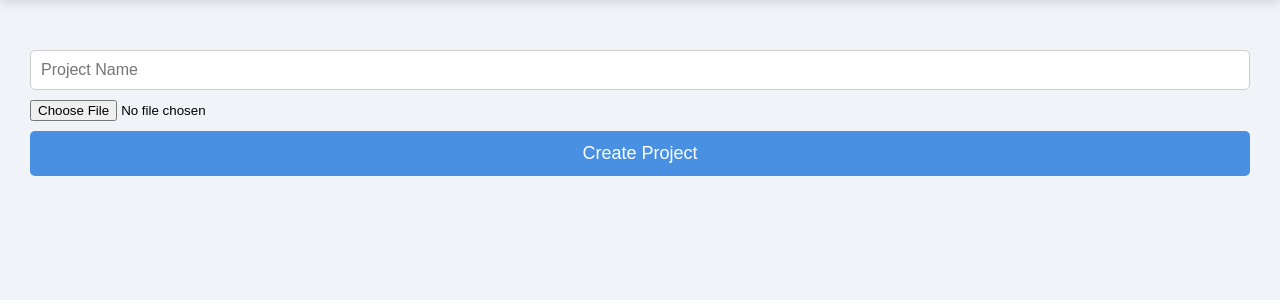
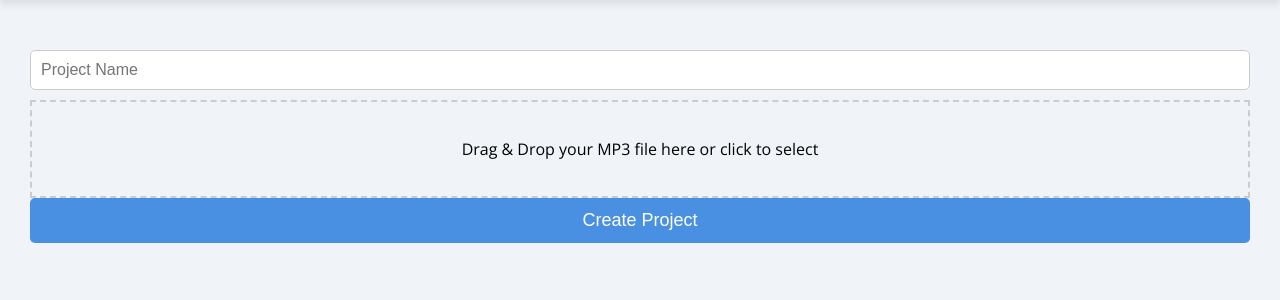
Before and after one commit to yaneivan/klin_klinom_v3, a Flask app: page /projects in a window 1280 px wide. Shown: the part 70-370 px from the top of the page. Run offline with Flask 3, Linux system fonts and the light colour scheme; the visitor is signed in with stand-in values (Sample User, id 1); data comes from the database, SQL or seed files in the repository; data that the repository does not hold is empty.

Commit message:
added file upload box

```diff
--- a/templates/projects.html
+++ b/templates/projects.html
@@ -6,6 +6,18 @@
     <title>Project Selection - klin_klinom_v2</title>
     <link href="https://fonts.googleapis.com/css2?family=Open+Sans:wght@400;600&display=swap" rel="stylesheet">
     <link rel="stylesheet" href="{{ url_for('static', filename='css/styles.css') }}">
+    <style>
+        .file-upload {
+            border: 2px dashed #ccc;
+            padding: 20px;
+            text-align: center;
+            cursor: pointer;
+        }
+        .file-upload.dragover {
+            border-color: #007bff;
+            background-color: #f0f8ff;
+        }
+    </style>
     <script>
         function updateStatus(projectId) {
             fetch(`/project/${projectId}/status`)
@@ -32,12 +44,49 @@
             window.location.href = `/editor/${projectId}`;
         }
 
+        function handleDragOver(event) {
+            event.preventDefault();
+            event.currentTarget.classList.add('dragover');
+        }
+
+        function handleDragLeave(event) {
+            event.currentTarget.classList.remove('dragover');
+        }
+
+        function handleDrop(event) {
+            event.preventDefault();
+            event.currentTarget.classList.remove('dragover');
+            const fileInput = event.currentTarget.querySelector('input[type="file"]');
+            fileInput.files = event.dataTransfer.files;
+            // Display the file name
+            const fileName = fileInput.files[0].name;
+            event.currentTarget.querySelector('p').textContent = `File selected: ${fileName}`;
+        }
+
+        function handleFileInputChange(event) {
+            const fileInput = event.currentTarget;
+            const fileName = fileInput.files[0].name;
+            const fileUpload = fileInput.closest('.file-upload');
+            fileUpload.querySelector('p').textContent = `File selected: ${fileName}`;
+        }
+
         document.addEventListener('DOMContentLoaded', () => {
             startStatusUpdates();
             const projects = document.querySelectorAll('.project');
             projects.forEach(project => {
                 project.addEventListener('click', handleProjectClick);
             });
+
+            const fileUpload = document.querySelector('.file-upload');
+            fileUpload.addEventListener('dragover', handleDragOver);
+            fileUpload.addEventListener('dragleave', handleDragLeave);
+            fileUpload.addEventListener('drop', handleDrop);
+
+            const fileInput = document.querySelector('.file-upload input[type="file"]');
+            fileInput.addEventListener('change', handleFileInputChange);
+
+            // Allow clicking on the file upload area to trigger the file input
+            fileUpload.addEventListener('click', () => fileInput.click());
         });
     </script>
 </head>
@@ -67,7 +116,10 @@
         <div class="create-project">
             <form method="POST" enctype="multipart/form-data">
                 <input type="text" name="name" placeholder="Project Name" required>
-                <input type="file" name="mp3" accept="audio/mp3" required>
+                <div class="file-upload">
+                    <input type="file" name="mp3" accept="audio/mp3" required style="display: none;">
+                    <p>Drag & Drop your MP3 file here or click to select</p>
+                </div>
                 <input type="submit" value="Create Project">
             </form>
         </div>
```
